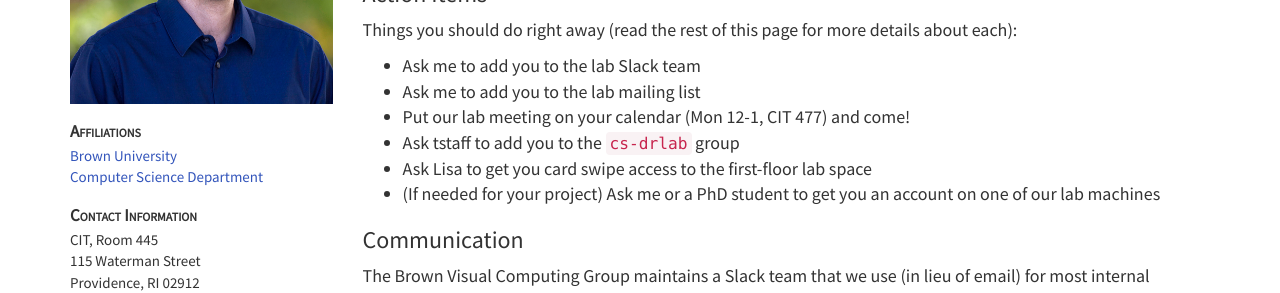
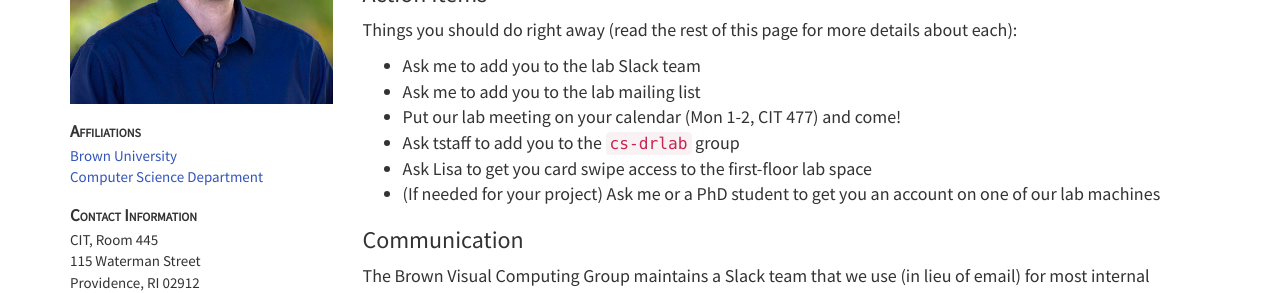
Before and after one commit to dritchie/dritchie.github.io, a Jekyll site: the page built from getting_started.html, in a window 1280 px wide and 900 px high. Shown: the part 230-523 px from the top of the window. Built offline with Jekyll 4.4.1, drawn with Linux system fonts in a browser that asks for light colours.

Commit message:
Fix lab meeting time.

```diff
--- a/getting_started.html
+++ b/getting_started.html
@@ -15,7 +15,7 @@ layout: post
 <ul>
     <li>Ask me to add you to the lab Slack team</li>
     <li>Ask me to add you to the lab mailing list</li>
-    <li>Put our lab meeting on your calendar (Mon 12-1, CIT 477) and come!</li>
+    <li>Put our lab meeting on your calendar (Mon 1-2, CIT 477) and come!</li>
     <li>Ask tstaff to add you to the <code>cs-drlab</code> group</li>
     <li>Ask Lisa to get you card swipe access to the first-floor lab space</li>
     <li>(If needed for your project) Ask me or a PhD student to get you an account on one of our lab machines</li>
```
